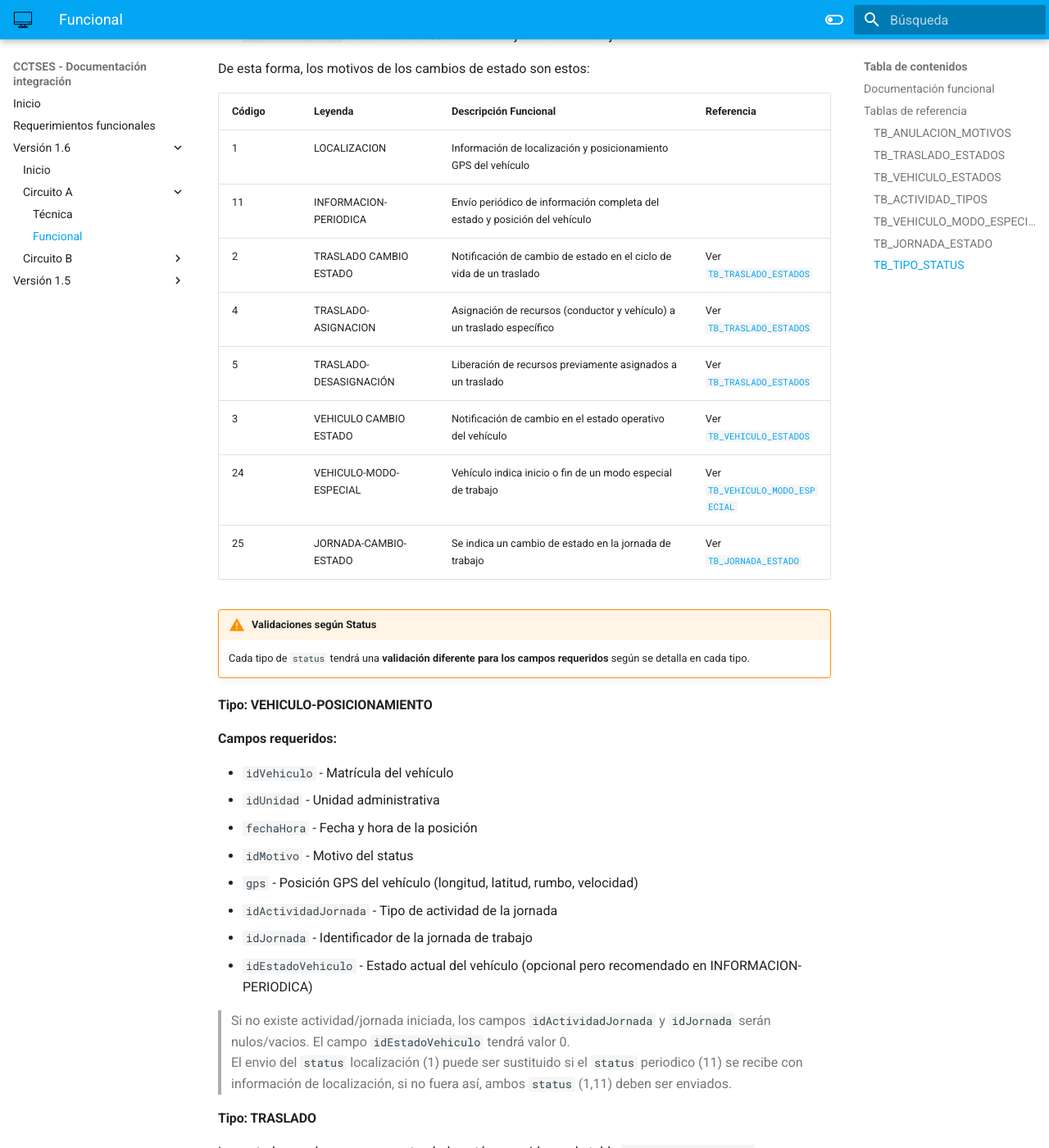
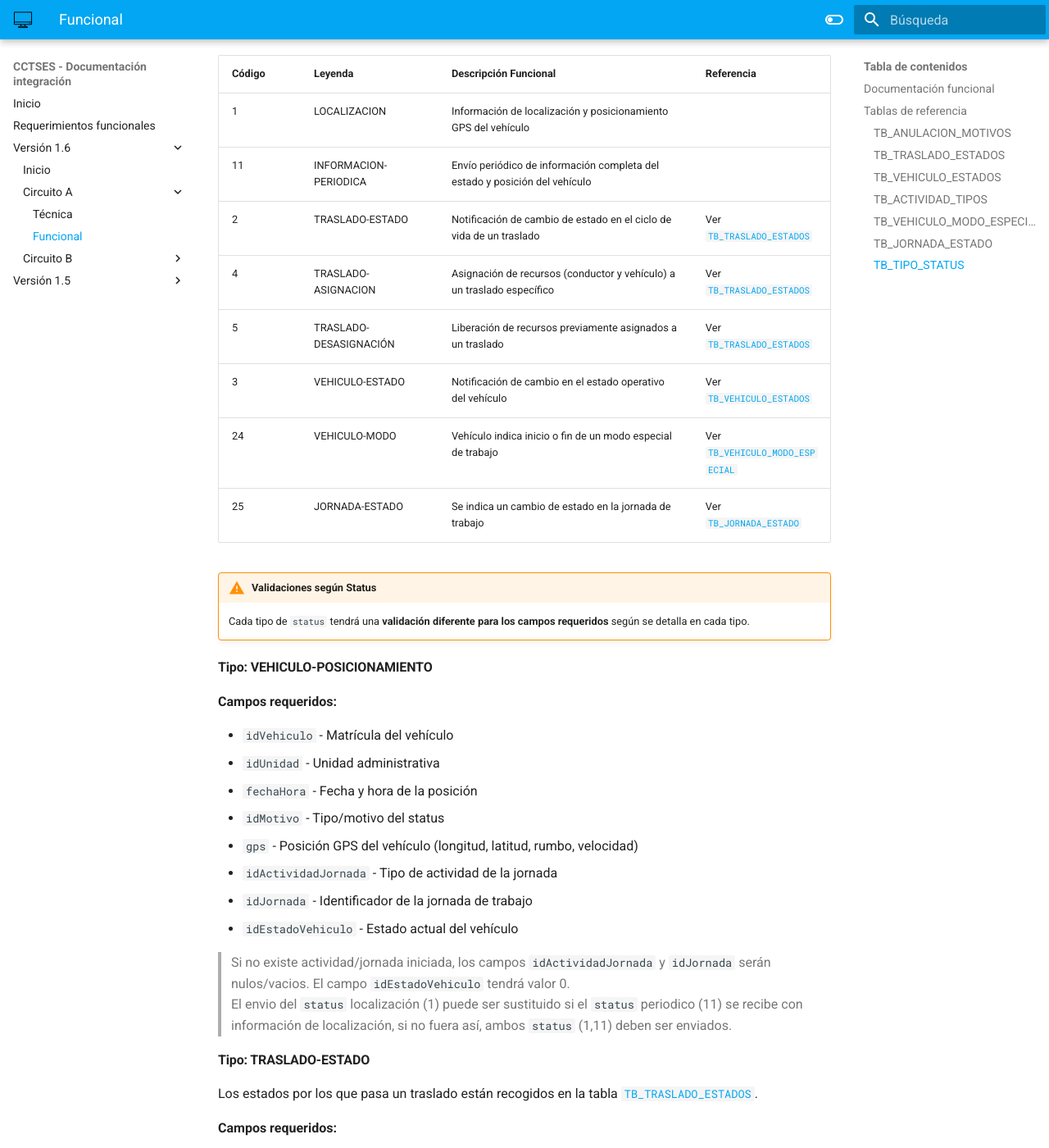
Before and after one commit to phevositc/cctses_integra, an MkDocs documentation site: the page built from docs/versions/1.6/CircuitoA/CircuitoA-doc_funcional.md, in a window 1280 px wide and 1400 px high, scrolled down 7550 px. Shown: the whole window at 82% size. Built offline with MkDocs 1.6.1 and Material for MkDocs 9.7.7, drawn with Linux system fonts in a browser that asks for light colours; some of the changed text lies outside the part shown.

Commit message:
Update Circuito A documentation: refine activity type and status descriptions for clarity and consistency

```diff
--- a/docs/versions/1.6/CircuitoA/CircuitoA-doc_funcional.md
+++ b/docs/versions/1.6/CircuitoA/CircuitoA-doc_funcional.md
@@ -193,12 +192,12 @@ De esta forma, los motivos de los cambios de estado son estos:
 |:-------|:----------------------|:---------------------------------------------------------------------------|:----------------------------------|
 | 1      | LOCALIZACION          | Información de localización y posicionamiento GPS del vehículo             |  |
 | 11     | INFORMACION-PERIODICA | Envío periódico de información completa del estado y posición del vehículo |  |
-| 2      | TRASLADO CAMBIO ESTADO | Notificación de cambio de estado en el ciclo de vida de un traslado    | Ver [`TB_TRASLADO_ESTADOS`](#tb_traslado_estados) |
+| 2      | TRASLADO-ESTADO | Notificación de cambio de estado en el ciclo de vida de un traslado    | Ver [`TB_TRASLADO_ESTADOS`](#tb_traslado_estados) |
 | 4      | TRASLADO-ASIGNACION    | Asignación de recursos (conductor y vehículo) a un traslado específico | Ver [`TB_TRASLADO_ESTADOS`](#tb_traslado_estados) |
 | 5      | TRASLADO-DESASIGNACIÓN | Liberación de recursos previamente asignados a un traslado             | Ver [`TB_TRASLADO_ESTADOS`](#tb_traslado_estados) |
-| 3      | VEHICULO CAMBIO ESTADO | Notificación de cambio en el estado operativo del vehículo | Ver [`TB_VEHICULO_ESTADOS`](#tb_vehiculo_estados) |
-| 24     | VEHICULO-MODO-ESPECIAL | Vehículo indica inicio o fin de un modo especial de trabajo | Ver [`TB_VEHICULO_MODO_ESPECIAL`](#tb_vehiculo_modo_especial) |
-| 25     | JORNADA-CAMBIO-ESTADO | Se indica un cambio de estado en la jornada de trabajo | Ver [`TB_JORNADA_ESTADO`](#tb_jornada_estado) |
+| 3      | VEHICULO-ESTADO | Notificación de cambio en el estado operativo del vehículo | Ver [`TB_VEHICULO_ESTADOS`](#tb_vehiculo_estados) |
+| 24     | VEHICULO-MODO | Vehículo indica inicio o fin de un modo especial de trabajo | Ver [`TB_VEHICULO_MODO_ESPECIAL`](#tb_vehiculo_modo_especial) |
+| 25     | JORNADA-ESTADO | Se indica un cambio de estado en la jornada de trabajo | Ver [`TB_JORNADA_ESTADO`](#tb_jornada_estado) |
 
 
 !!! warning "Validaciones según Status"
@@ -213,17 +212,17 @@ De esta forma, los motivos de los cambios de estado son estos:
 - `idVehiculo` - Matrícula del vehículo
 - `idUnidad` - Unidad administrativa
 - `fechaHora` - Fecha y hora de la posición
-- `idMotivo` - Motivo del status
+- `idMotivo` - Tipo/motivo del status
 - `gps` - Posición GPS del vehículo (longitud, latitud, rumbo, velocidad)
 - `idActividadJornada` - Tipo de actividad de la jornada
 - `idJornada` - Identificador de la jornada de trabajo
-- `idEstadoVehiculo` - Estado actual del vehículo (opcional pero recomendado en INFORMACION-PERIODICA)
+- `idEstadoVehiculo` - Estado actual del vehículo
 
 > Si no existe actividad/jornada iniciada, los campos `idActividadJornada` y `idJornada` serán nulos/vacios. El campo `idEstadoVehiculo` tendrá valor 0.<br>
 > El envio del `status` localización (1) puede ser sustituido si el `status` periodico (11) se recibe con información de localización, si no fuera así, ambos `status` (1,11) deben ser enviados.
 
 
-#### Tipo: TRASLADO
+#### Tipo: TRASLADO-ESTADO
 
 Los estados por los que pasa un traslado están recogidos en la tabla [`TB_TRASLADO_ESTADOS`](#tb_traslado_estados).
 
@@ -235,7 +234,7 @@ Los estados por los que pasa un traslado están recogidos en la tabla [`TB_TRASL
 - `idUnidad` - Unidad administrativa
 - `idEstadoTraslado` - Estado del traslado (referencia [`TB_TRASLADO_ESTADOS`](#tb_traslado_estados))
 - `fechaHora` - Fecha y hora del cambio de estado del traslado
-- `idMotivo` - Motivo del status ver tabla TB_TRASLADO_ESTADOS
+- `idMotivo` - Tipo/motivo del status ver tabla TB_TRASLADO_ESTADOS
 - `gps` - Posición GPS del vehículo en el momento del cambio de estado
 - `idActividadJornada` - Tipo de actividad de la jornada
 - `idJornada` - Identificador de la jornada de trabajo
@@ -256,7 +255,7 @@ Un `status` de un vehículo siempre debe estar encuadrado en una Jornada de Trab
 - `idUnidad` - Unidad administrativa
 - `idEstadoVehiculo` - Estado del vehículo (referencia [`TB_VEHICULO_ESTADOS`](#tb_vehiculo_estados))
 - `fechaHora` - Fecha y hora del cambio de estado
-- `idMotivo` - Motivo del cambio
+- `idMotivo` - Tipo/Motivo del status
 - `gps` - Posición GPS del vehículo (longitud, latitud, rumbo, velocidad)
 - `idActividadJornada` - Tipo de actividad de la jornada (referencia [`TB_ACTIVIDAD_TIPOS`](#tb_actividad_tipos))
 - `idJornada` - Identificador de la jornada de trabajo
@@ -270,7 +269,7 @@ Un `status` de un vehículo siempre debe estar encuadrado en una Jornada de Trab
 - `idVehiculo` - Matrícula del vehículo
 - `idUnidad` - Unidad administrativa
 - `fechaHora` - Fecha y hora del cambio de modo
-- `idMotivo` - Motivo del status
+- `idMotivo` - Tipo/motivo del status
 - `idModoEspecial` - Tipo de modo especial (referencia [`TB_VEHICULO_MODO_ESPECIAL`](#tb_vehiculo_modo_especial))
 - `gps` - Posición GPS del vehículo
 - `idActividadJornada` - Tipo de actividad de la jornada
@@ -280,14 +279,14 @@ Un `status` de un vehículo siempre debe estar encuadrado en una Jornada de Trab
 > El campo `idModoEspecial` tendrá un valor en el rango permitido. **0** si se desactiva el Modo.<br>
 > Se deben enviar un `status` al entrar en el Modo, y otro al salir del Modo.
 
-#### Tipo: JORNADA
+#### Tipo: JORNADA-ESTADO
 
 **Campos requeridos:**
 
 - `idVehiculo` - Matrícula del vehículo
 - `idUnidad` - Unidad administrativa
 - `fechaHora` - Fecha y hora del evento de jornada
-- `idMotivo` - Motivo del status
+- `idMotivo` - Tipo/motivo del status
 - `gps` - Posición GPS del vehículo
 - `idActividadJornada` - Tipo de actividad que se va a realizar en la jornada (referencia [`TB_ACTIVIDAD_TIPOS`](#tb_actividad_tipos))
 - `idEstadoJonada` - Estado o operación sobre la jornada (referencia [`TB_JORNADA_ESTADO`](#tb_jornada_estado))
```
Also changed, not shown: other parts of docs/versions/1.6/CircuitoA/CircuitoA-doc_funcional.md (+0 -1 lines).
